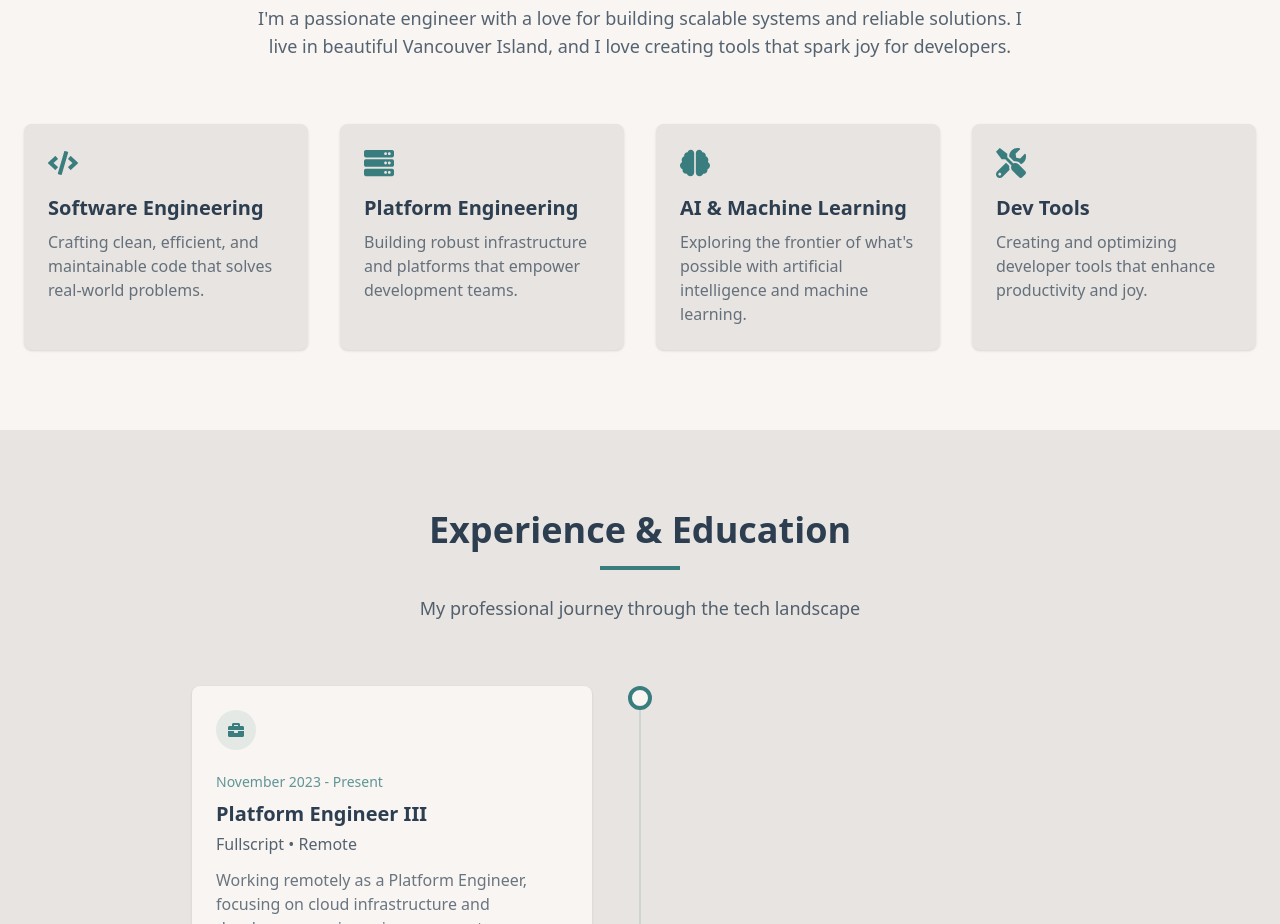
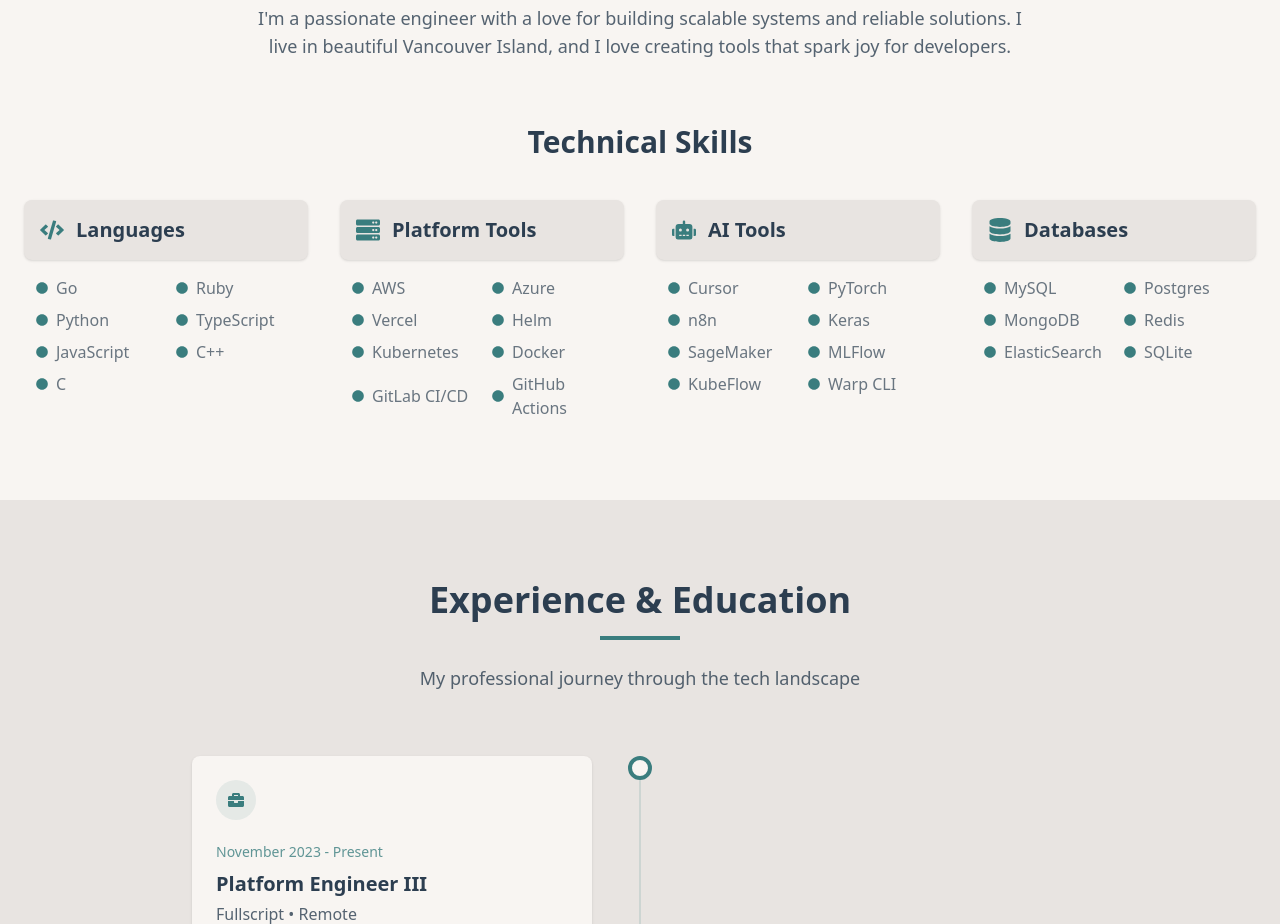
Before and after one commit to jakecomp/JakobPortfolio, a Next.js app: page / in a window 1280 px wide. Shown: the part 960-1884 px from the top of the page. Built offline with nearby package versions, Linux system fonts and the light colour scheme.

Commit message:
Add technical skills section

```diff
--- a/src/components/home/About.tsx
+++ b/src/components/home/About.tsx
@@ -1,7 +1,7 @@
 'use client';
 
 import { motion } from 'framer-motion';
-import { FaCode, FaServer, FaTools, FaBrain } from 'react-icons/fa';
+import { FaCode, FaServer, FaRobot, FaDatabase, FaCircle } from 'react-icons/fa';
 
 const About = () => {
   const fadeInUp = {
@@ -50,6 +50,16 @@
           </motion.p>
         </motion.div>
 
+        <motion.h2
+          variants={fadeInUp}
+          initial="hidden"
+          whileInView="visible"
+          viewport={{ once: true }}
+          className="text-2xl md:text-3xl font-bold mb-10 text-foreground text-center"
+        >
+          Technical Skills
+        </motion.h2>
+
         <motion.div
           variants={staggerContainer}
           initial="hidden"
@@ -57,60 +67,180 @@
           viewport={{ once: true, margin: "-100px" }}
           className="grid grid-cols-1 md:grid-cols-2 lg:grid-cols-4 gap-8"
         >
-          {/* Skill Card 1 */}
+          {/* Programming Languages */}
           <motion.div
             variants={fadeInUp}
-            className="bg-muted p-6 rounded-lg shadow-sm hover:shadow-md transition-shadow"
+            className="rounded-lg transition-shadow"
           >
-            <div className="text-primary text-3xl mb-4">
-              <FaCode />
+            <div className="flex items-center gap-3 bg-muted p-4 rounded-lg mb-4 shadow-sm">
+              <div className="text-primary text-2xl">
+                <FaCode />
+              </div>
+              <h3 className="text-xl font-semibold text-foreground">Languages</h3>
             </div>
-            <h3 className="text-xl font-semibold mb-2 text-foreground">Software Engineering</h3>
-            <p className="text-foreground/70">
-              Crafting clean, efficient, and maintainable code that solves real-world problems.
-            </p>
+            <div className="grid grid-cols-2 gap-x-2 gap-y-2 pl-3">
+              <div className="flex items-center gap-2">
+                <FaCircle className="text-primary text-xs" />
+                <span className="text-foreground/70">Go</span>
+              </div>
+              <div className="flex items-center gap-2">
+                <FaCircle className="text-primary text-xs" />
+                <span className="text-foreground/70">Ruby</span>
+              </div>
+              <div className="flex items-center gap-2">
+                <FaCircle className="text-primary text-xs" />
+                <span className="text-foreground/70">Python</span>
+              </div>
+              <div className="flex items-center gap-2">
+                <FaCircle className="text-primary text-xs" />
+                <span className="text-foreground/70">TypeScript</span>
+              </div>
+              <div className="flex items-center gap-2">
+                <FaCircle className="text-primary text-xs" />
+                <span className="text-foreground/70">JavaScript</span>
+              </div>
+              <div className="flex items-center gap-2">
+                <FaCircle className="text-primary text-xs" />
+                <span className="text-foreground/70">C++</span>
+              </div>
+              <div className="flex items-center gap-2">
+                <FaCircle className="text-primary text-xs" />
+                <span className="text-foreground/70">C</span>
+              </div>
+            </div>
           </motion.div>
 
-          {/* Skill Card 2 */}
+          {/* Platform Tools */}
           <motion.div
             variants={fadeInUp}
-            className="bg-muted p-6 rounded-lg shadow-sm hover:shadow-md transition-shadow"
+            className="rounded-lg transition-shadow"
           >
-            <div className="text-primary text-3xl mb-4">
-              <FaServer />
+            <div className="flex items-center gap-3 bg-muted p-4 rounded-lg mb-4 shadow-sm">
+              <div className="text-primary text-2xl">
+                <FaServer />
+              </div>
+              <h3 className="text-xl font-semibold text-foreground">Platform Tools</h3>
             </div>
-            <h3 className="text-xl font-semibold mb-2 text-foreground">Platform Engineering</h3>
-            <p className="text-foreground/70">
-              Building robust infrastructure and platforms that empower development teams.
-            </p>
+            <div className="grid grid-cols-2 gap-x-2 gap-y-2 pl-3">
+              <div className="flex items-center gap-2">
+                <FaCircle className="text-primary text-xs" />
+                <span className="text-foreground/70">AWS</span>
+              </div>
+              <div className="flex items-center gap-2">
+                <FaCircle className="text-primary text-xs" />
+                <span className="text-foreground/70">Azure</span>
+              </div>
+              <div className="flex items-center gap-2">
+                <FaCircle className="text-primary text-xs" />
+                <span className="text-foreground/70">Vercel</span>
+              </div>
+              <div className="flex items-center gap-2">
+                <FaCircle className="text-primary text-xs" />
+                <span className="text-foreground/70">Helm</span>
+              </div>
+              <div className="flex items-center gap-2">
+                <FaCircle className="text-primary text-xs" />
+                <span className="text-foreground/70">Kubernetes</span>
+              </div>
+              <div className="flex items-center gap-2">
+                <FaCircle className="text-primary text-xs" />
+                <span className="text-foreground/70">Docker</span>
+              </div>
+              <div className="flex items-center gap-2">
+                <FaCircle className="text-primary text-xs" />
+                <span className="text-foreground/70">GitLab CI/CD</span>
+              </div>
+              <div className="flex items-center gap-2">
+                <FaCircle className="text-primary text-xs" />
+                <span className="text-foreground/70">GitHub Actions</span>
+              </div>
+            </div>
           </motion.div>
 
-          {/* Skill Card 3 */}
+          {/* AI Tools */}
           <motion.div
             variants={fadeInUp}
-            className="bg-muted p-6 rounded-lg shadow-sm hover:shadow-md transition-shadow"
+            className="rounded-lg transition-shadow"
           >
-            <div className="text-primary text-3xl mb-4">
-              <FaBrain />
+            <div className="flex items-center gap-3 bg-muted p-4 rounded-lg mb-4 shadow-sm">
+              <div className="text-primary text-2xl">
+                <FaRobot />
+              </div>
+              <h3 className="text-xl font-semibold text-foreground">AI Tools</h3>
             </div>
-            <h3 className="text-xl font-semibold mb-2 text-foreground">AI & Machine Learning</h3>
-            <p className="text-foreground/70">
-              Exploring the frontier of what's possible with artificial intelligence and machine learning.
-            </p>
+            <div className="grid grid-cols-2 gap-x-2 gap-y-2 pl-3">
+              <div className="flex items-center gap-2">
+                <FaCircle className="text-primary text-xs" />
+                <span className="text-foreground/70">Cursor</span>
+              </div>
+              <div className="flex items-center gap-2">
+                <FaCircle className="text-primary text-xs" />
+                <span className="text-foreground/70">PyTorch</span>
+              </div>
+              <div className="flex items-center gap-2">
+                <FaCircle className="text-primary text-xs" />
+                <span className="text-foreground/70">n8n</span>
+              </div>
+              <div className="flex items-center gap-2">
+                <FaCircle className="text-primary text-xs" />
+                <span className="text-foreground/70">Keras</span>
+              </div>
+              <div className="flex items-center gap-2">
+                <FaCircle className="text-primary text-xs" />
+                <span className="text-foreground/70">SageMaker</span>
+              </div>
+              <div className="flex items-center gap-2">
+                <FaCircle className="text-primary text-xs" />
+                <span className="text-foreground/70">MLFlow</span>
+              </div>
+              <div className="flex items-center gap-2">
+                <FaCircle className="text-primary text-xs" />
+                <span className="text-foreground/70">KubeFlow</span>
+              </div>
+              <div className="flex items-center gap-2">
+                <FaCircle className="text-primary text-xs" />
+                <span className="text-foreground/70">Warp CLI</span>
+              </div>
+            </div>
           </motion.div>
 
-          {/* Skill Card 4 */}
+          {/* Databases */}
           <motion.div
             variants={fadeInUp}
-            className="bg-muted p-6 rounded-lg shadow-sm hover:shadow-md transition-shadow"
+            className="rounded-lg transition-shadow"
           >
-            <div className="text-primary text-3xl mb-4">
-              <FaTools />
+            <div className="flex items-center gap-3 bg-muted p-4 rounded-lg mb-4 shadow-sm">
+              <div className="text-primary text-2xl">
+                <FaDatabase />
+              </div>
+              <h3 className="text-xl font-semibold text-foreground">Databases</h3>
             </div>
-            <h3 className="text-xl font-semibold mb-2 text-foreground">Dev Tools</h3>
-            <p className="text-foreground/70">
-              Creating and optimizing developer tools that enhance productivity and joy.
-            </p>
+            <div className="grid grid-cols-2 gap-x-2 gap-y-2 pl-3">
+              <div className="flex items-center gap-2">
+                <FaCircle className="text-primary text-xs" />
+                <span className="text-foreground/70">MySQL</span>
+              </div>
+              <div className="flex items-center gap-2">
+                <FaCircle className="text-primary text-xs" />
+                <span className="text-foreground/70">Postgres</span>
+              </div>
+              <div className="flex items-center gap-2">
+                <FaCircle className="text-primary text-xs" />
+                <span className="text-foreground/70">MongoDB</span>
+              </div>
+              <div className="flex items-center gap-2">
+                <FaCircle className="text-primary text-xs" />
+                <span className="text-foreground/70">Redis</span>
+              </div>
+              <div className="flex items-center gap-2">
+                <FaCircle className="text-primary text-xs" />
+                <span className="text-foreground/70">ElasticSearch</span>
+              </div>
+              <div className="flex items-center gap-2">
+                <FaCircle className="text-primary text-xs" />
+                <span className="text-foreground/70">SQLite</span>
+              </div>
+            </div>
           </motion.div>
         </motion.div>
       </div>
```
